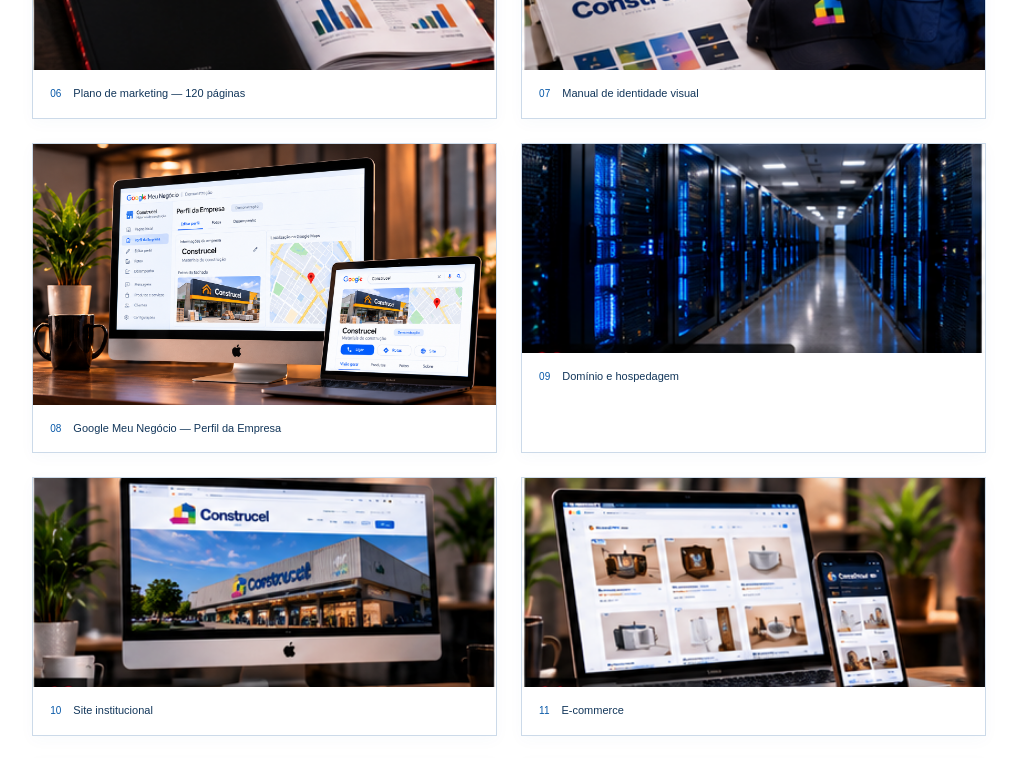
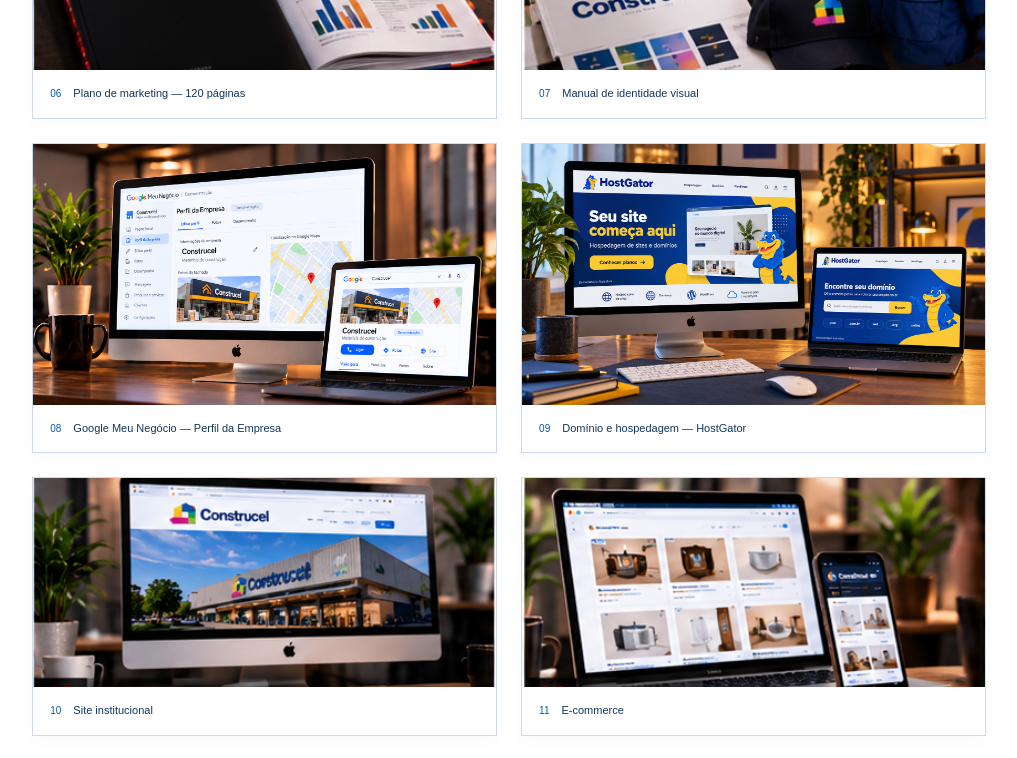
Before and after one commit to abuhcontato-glitch/abuhsca, a React (Vite) app: page /construcel in a window 1280 px wide. Shown: the part 3260-4018 px from the top of the page, without its empty margins (185-1202 px from the left). Built offline with nearby package versions, Linux system fonts and the light colour scheme.

Commit message:
Atualiza domínio e hospedagem com mockup HostGator

```diff
--- a/src/MediaGallery.tsx
+++ b/src/MediaGallery.tsx
@@ -5,7 +5,7 @@
 const labels = [
  'Fachada Construcel', 'Ana Paula — protagonista', 'Maike Christian — direção', 'Grandes audiências',
  'Campanhas e projetos criativos', 'Plano de marketing — 120 páginas', 'Manual de identidade visual',
- 'Google Meu Negócio — Perfil da Empresa', 'Domínio e hospedagem', 'Site institucional', 'E-commerce',
+ 'Google Meu Negócio — Perfil da Empresa', 'Domínio e hospedagem — HostGator', 'Site institucional', 'E-commerce',
  'Landing pages de conversão', 'Ana Paula produzindo conteúdo', 'Meta Ads — descoberta',
  'Google Ads — intenção de compra', 'Dashboard comercial', 'SAC 360 — omnichannel',
  'CRM — Kanban de vendas', 'Chatbots e agentes de IA', 'E-mail marketing e relacionamento',
@@ -22,8 +22,10 @@
 };
 function CroppedImage({ number, eager = false }: { number: number; eager?: boolean }) {
  const [width, height] = dimensions[String(number) as keyof typeof dimensions];
- const imageFile = number === 8 ? 'google-meu-negocio.png' : `${String(number).padStart(2,'0')}.png`;
- return <div className={`media-crop ${number === 8 ? 'media-uncropped' : ''}`} style={{ aspectRatio: width / (height * (number === 8 ? 1 : .8)) }}>
+ const replacements: Record<number, string> = { 8: 'google-meu-negocio.png', 9: 'hostgator-dominio-hospedagem.png' };
+ const imageFile = replacements[number] ?? `${String(number).padStart(2,'0')}.png`;
+ const uncropped = number in replacements;
+ return <div className={`media-crop ${uncropped ? 'media-uncropped' : ''}`} style={{ aspectRatio: width / (height * (uncropped ? 1 : .8)) }}>
   <img src={`${import.meta.env.BASE_URL}media/construcel/${imageFile}`} alt={`Prévia demonstrativa: ${labels[number-1]}`} width={width} height={height} loading={eager ? 'eager' : 'lazy'} decoding="async"/>
  </div>;
 }
--- a/src/mediaDimensions.json
+++ b/src/mediaDimensions.json
@@ -32,8 +32,8 @@
     941
   ],
   "9": [
-    418,
-    236
+    1672,
+    941
   ],
   "10": [
     418,
```
Also changed, not shown: public/media/construcel/hostgator-dominio-hospedagem.png (added), 1 other file (tests, documents, lock files or other folders).
